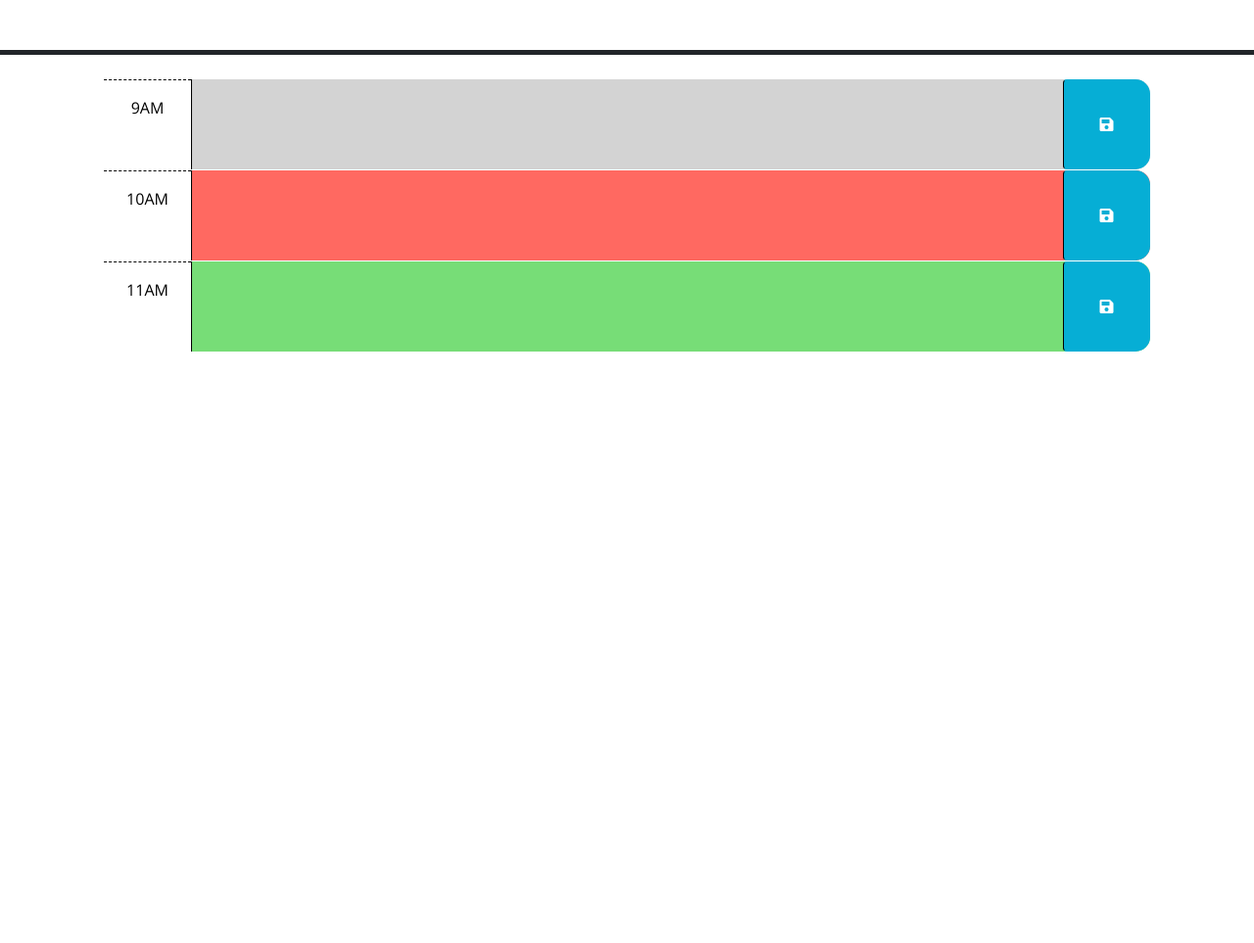
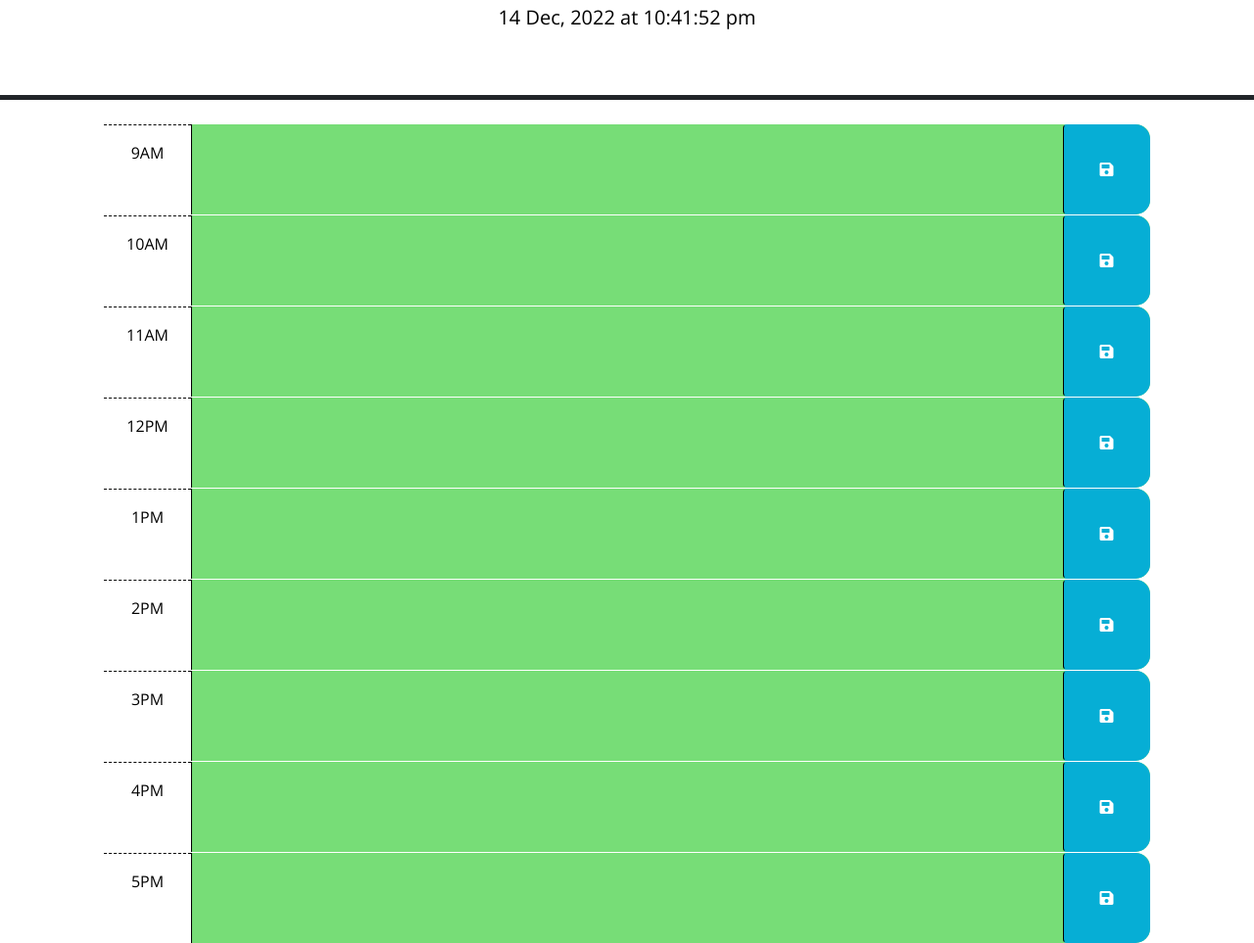
Before and after one commit to GuyJiawei/work-day-scheduler, a plain HTML site: page index.html in a window 1280 px wide. Shown: the part 176-1139 px from the top of the page at 98% size. Before the commit the page ends 800 px from the top, so only its background shows below. Drawn offline with nearby package versions, Linux system fonts and the light colour scheme.

Commit message:
fixed display time issue and displaying local storage on refresh

```diff
--- a/assets/script.js
+++ b/assets/script.js
@@ -1,14 +1,35 @@
 // Disaplay the current day and time
-var todayDate = moment().format('DD MMM, YYYY [at] hh:mm:ss a')
-$("currenDay").html(todayDate);
+
+
+// function displayTime(){
+//     var timeStamp = moment().format('LLL');
+//     $('#currentDay').text(timeStamp);
+//
+var timeStamp = dayjs().format('DD MMM, YYYY [at] hh:mm:ss a');
+$('#currentDay').text(timeStamp);
+// var todayDate = moment().format('DD MMM, YYYY [at] hh:mm:ss a')
+// $("#currentDay").html(todayDate);
+
+// var now = moment().format("dddd, MMMM Do, YYYY, h:mm:ss A");
+// $('#currentDay').append(now);
+
+// var currentDayEl = moment();
+// $("#currentDay").text(currentDayEl.format("dddd, MMM Do"));
+// var timeDisplayEl = $('#currentDay');
+
+// function displayTime() {
+//     var rightNow = dayjs().format('MMM DD, YYYY [at] hh:mm:ss a');
+//     timeDisplayEl.text(rightNow);
+//   }
 
 // Wrap all code that interacts with the DOM in a call to jQuery to ensure that
 // the code isn't run until the browser has finished rendering all the elements
 // in the html.
 $(document).ready(function() {
-    console.log("Ready!")
+
     // Get saved text from local storage
-    varsavedText = localStorage.getItem("text");
+
+    var savedText = localStorage.getItem("text");
     if (savedText) {
         savedText = JSON.parse(savedText);
     } else {
@@ -25,9 +46,21 @@ $(document).ready(function() {
         localStorage.setItem("text", JSON.stringify(savedText));
     }),
 
+
+    // Get item from local storage
+    $(".time-block .description").each(function() {
+        var time = $(this).parent().attr("id");
+        $(this).val(savedText[time]);
+    });
+
+
+
+});
+
+
 function timeTracker(){
     // Get current time
-        var timeNow = moment().hour();
+    var timeNow = dayjs().hour();
 
     // Loop over time blocks
     $(".time-block").each(function(){
@@ -42,33 +75,6 @@ $(document).ready(function() {
             $(this).addClass("future");
         }
     });
-    },
-
-    // Get item from local storage
-    $(".time-block .description").each(function() {
-        var time = $(this).parent().attr("id");
-        $(this).val(savedText[time]);
-    });
+}
 
 timeTracker();
-});
-
-
-    // TODO: Add a listener for click events on the save button. This code should
-    // use the id in the containing time-block as a key to save the user input in
-    // local storage. HINT: What does `this` reference in the click listener
-    // function? How can DOM traversal be used to get the "hour-x" id of the
-    // time-block containing the button that was clicked? How might the id be
-    // useful when saving the description in local storage?
-    //
-    // TODO: Add code to apply the past, present, or future class to each time
-    // block by comparing the id to the current hour. HINTS: How can the id
-    // attribute of each time-block be used to conditionally add or remove the
-    // past, present, and future classes? How can Day.js be used to get the
-    // current hour in 24-hour time?
-    //
-    // TODO: Add code to get any user input that was saved in localStorage and set
-    // the values of the corresponding textarea elements. HINT: How can the id
-    // attribute of each time-block be used to do this?
-    //
-    // TODO: Add code to display the current date in the header of the page.
--- a/assets/styles.css
+++ b/assets/styles.css
@@ -57,3 +57,8 @@ body {
     font-size: 20px;
     transition: all 0.3s ease-in-out;
   }
+
+#currentDay {
+    font-size: 20px;
+    color: #000000;
+}
--- a/index.html
+++ b/index.html
@@ -29,40 +29,77 @@
       <p id="currentDay" class="lead"></p>
     </header>
     <div class="container-lg px-5">
-      <!-- Use class for "past", "present", and "future" to apply styles to the
-        time-block divs accordingly. The javascript will need to do this by
-        adding/removing these classes on each div by comparing the hour in the
-        id to the current hour. The html provided below is meant to be an example
-        demonstrating how the css provided can be leveraged to create the
-        desired layout and colors. The html below should be removed or updated
-        in the finished product. Remember to delete this comment once the
-        code is implemented.
-        -->
 
-      <!-- Example of a past time block. The "past" class adds a gray background color. -->
-      <div id="hour-9" class="row time-block past">
+
+      <div id="9" class="row time-block">
         <div class="col-2 col-md-1 hour text-center py-3">9AM</div>
         <textarea class="col-8 col-md-10 description" rows="3"> </textarea>
         <button class="btn saveBtn col-2 col-md-1" aria-label="save">
-          <i class="fas fa-save" aria-hidden="true"></i>
+          <i class="fas fa-save"></i>
         </button>
       </div>
 
-      <!-- Example of a a present time block. The "present" class adds a red background color. -->
-      <div id="hour-10" class="row time-block present">
+      <div id="10" class="row time-block">
         <div class="col-2 col-md-1 hour text-center py-3">10AM</div>
         <textarea class="col-8 col-md-10 description" rows="3"> </textarea>
         <button class="btn saveBtn col-2 col-md-1" aria-label="save">
-          <i class="fas fa-save" aria-hidden="true"></i>
+          <i class="fas fa-save"></i>
         </button>
       </div>
 
-      <!-- Example of a future time block. The "future" class adds a green background color. -->
-      <div id="hour-11" class="row time-block future">
+      <div id="11" class="row time-block">
         <div class="col-2 col-md-1 hour text-center py-3">11AM</div>
         <textarea class="col-8 col-md-10 description" rows="3"> </textarea>
         <button class="btn saveBtn col-2 col-md-1" aria-label="save">
-          <i class="fas fa-save" aria-hidden="true"></i>
+          <i class="fas fa-save"></i>
+        </button>
+      </div>
+
+      <div id="12" class="row time-block">
+        <div class="col-2 col-md-1 hour text-center py-3">12PM</div>
+        <textarea class="col-8 col-md-10 description" rows="3"> </textarea>
+        <button class="btn saveBtn col-2 col-md-1" aria-label="save">
+          <i class="fas fa-save"></i>
+        </button>
+      </div>
+
+      <div id="13" class="row time-block">
+        <div class="col-2 col-md-1 hour text-center py-3">1PM</div>
+        <textarea class="col-8 col-md-10 description" rows="3"> </textarea>
+        <button class="btn saveBtn col-2 col-md-1" aria-label="save">
+          <i class="fas fa-save"></i>
+        </button>
+      </div>
+
+      <div id="14" class="row time-block">
+        <div class="col-2 col-md-1 hour text-center py-3">2PM</div>
+        <textarea class="col-8 col-md-10 description" rows="3"> </textarea>
+        <button class="btn saveBtn col-2 col-md-1" aria-label="save">
+          <i class="fas fa-save"></i>
+        </button>
+      </div>
+
+      <div id="15" class="row time-block">
+        <div class="col-2 col-md-1 hour text-center py-3">3PM</div>
+        <textarea class="col-8 col-md-10 description" rows="3"> </textarea>
+        <button class="btn saveBtn col-2 col-md-1" aria-label="save">
+          <i class="fas fa-save"></i>
+        </button>
+      </div>
+
+      <div id="16" class="row time-block">
+        <div class="col-2 col-md-1 hour text-center py-3">4PM</div>
+        <textarea class="col-8 col-md-10 description" rows="3"> </textarea>
+        <button class="btn saveBtn col-2 col-md-1" aria-label="save">
+          <i class="fas fa-save"></i>
+        </button>
+      </div>
+
+      <div id="17" class="row time-block">
+        <div class="col-2 col-md-1 hour text-center py-3">5PM</div>
+        <textarea class="col-8 col-md-10 description" rows="3"> </textarea>
+        <button class="btn saveBtn col-2 col-md-1" aria-label="save">
+          <i class="fas fa-save"></i>
         </button>
       </div>
 
```
Also changed, not shown: assets/images/screencapture.png (added). Lines whose indentation alone changed are shown as unchanged.
